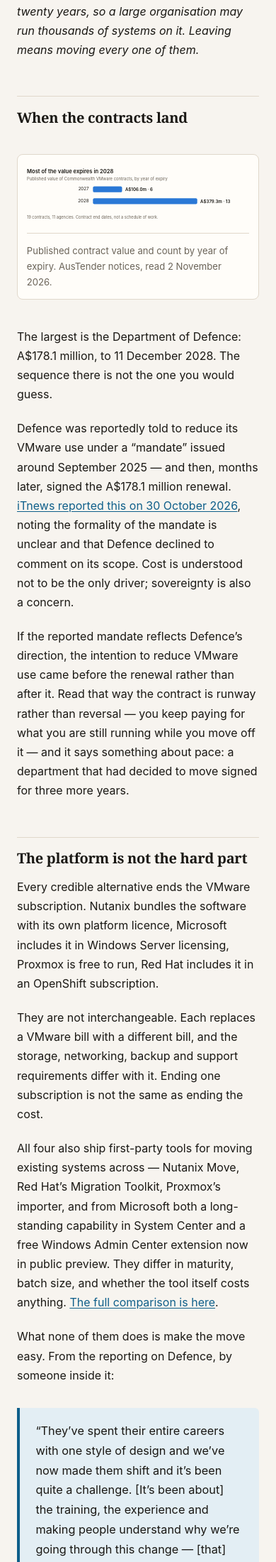
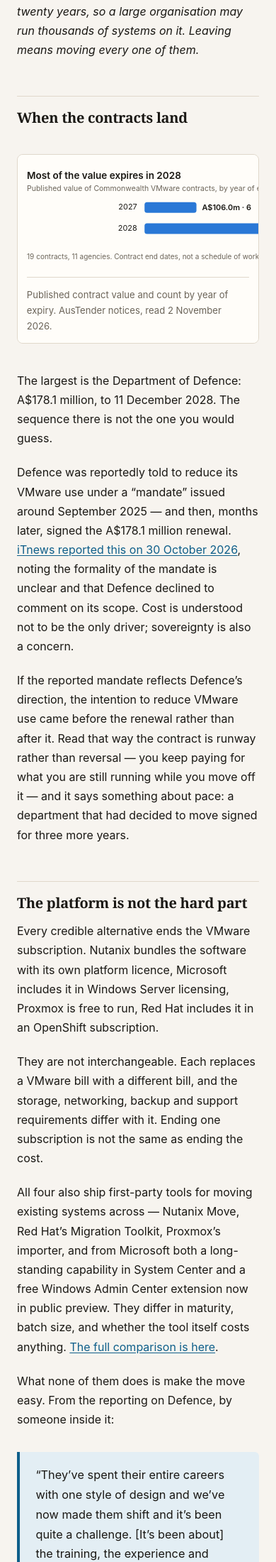
Before and after one commit to prathish-ks/prathish-ks.github.io, a Jekyll site: the page built from _posts/2026-11-02-learn-the-migration.md, in a window 390 px wide. Shown: the part 1354-3554 px from the top of the page at 71% size. Built offline with Jekyll 4.4.1, drawn with Linux system fonts in a browser that asks for light colours.

Commit message:
Keep charts legible on small screens
At a 320px viewport the SVG charts rendered 246px wide, a 0.39 scale on
a 640-unit viewBox, putting the smallest label at 4.4px against 19.2px
body text. Figures with an SVG now scroll horizontally and the SVG holds
a 560px floor, released above 620px: smallest label 10.1px at 320,
16.4px at 1000, and the page itself never scrolls.

Applies to the earlier article's charts as well, which share the
viewBox and the problem.

```diff
--- a/assets/css/site.css
+++ b/assets/css/site.css
@@ -72,6 +72,17 @@ code { font-size: 0.88em; background: var(--surface-2); padding: 0.14em 0.4em; b
 
 /* figures */
 figure { margin: 2.4rem 0; padding: 1.4rem 1.3rem 1rem; background: var(--surface); border: 1px solid var(--line); border-radius: 8px; }
+/* Charts must not shrink into illegibility.
+   The SVGs use a 640-unit viewBox and scale with the column. At a 320px
+   viewport that put the smallest label at 4.4px against 19.2px body text —
+   present, labelled, and unreadable. Below 560px the figure scrolls instead,
+   which keeps every label at 10px or more. Scrolling a chart is a worse
+   experience than reading one and a far better one than squinting at it;
+   each chart also carries its full data in an aria-label for anyone who
+   cannot or would rather not. */
+figure:has(svg) { overflow-x: auto; }
+figure svg { min-width: 560px; }
+@media (min-width: 620px) { figure svg { min-width: 0; } }
 figure svg { display: block; width: 100%; height: auto; }
 figcaption { font-size: 0.82rem; color: var(--muted); margin-top: 0.9rem; padding-top: 0.8rem; border-top: 1px solid var(--line); }
 
```
